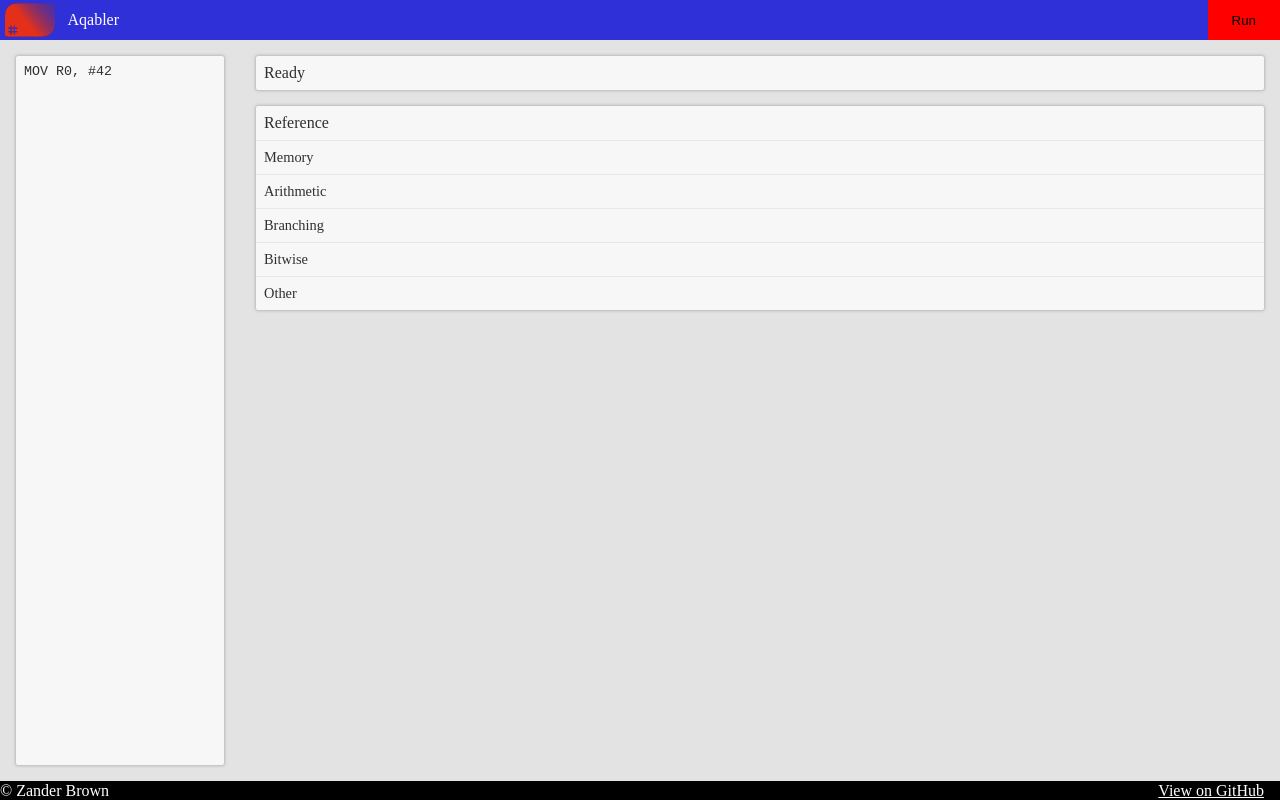
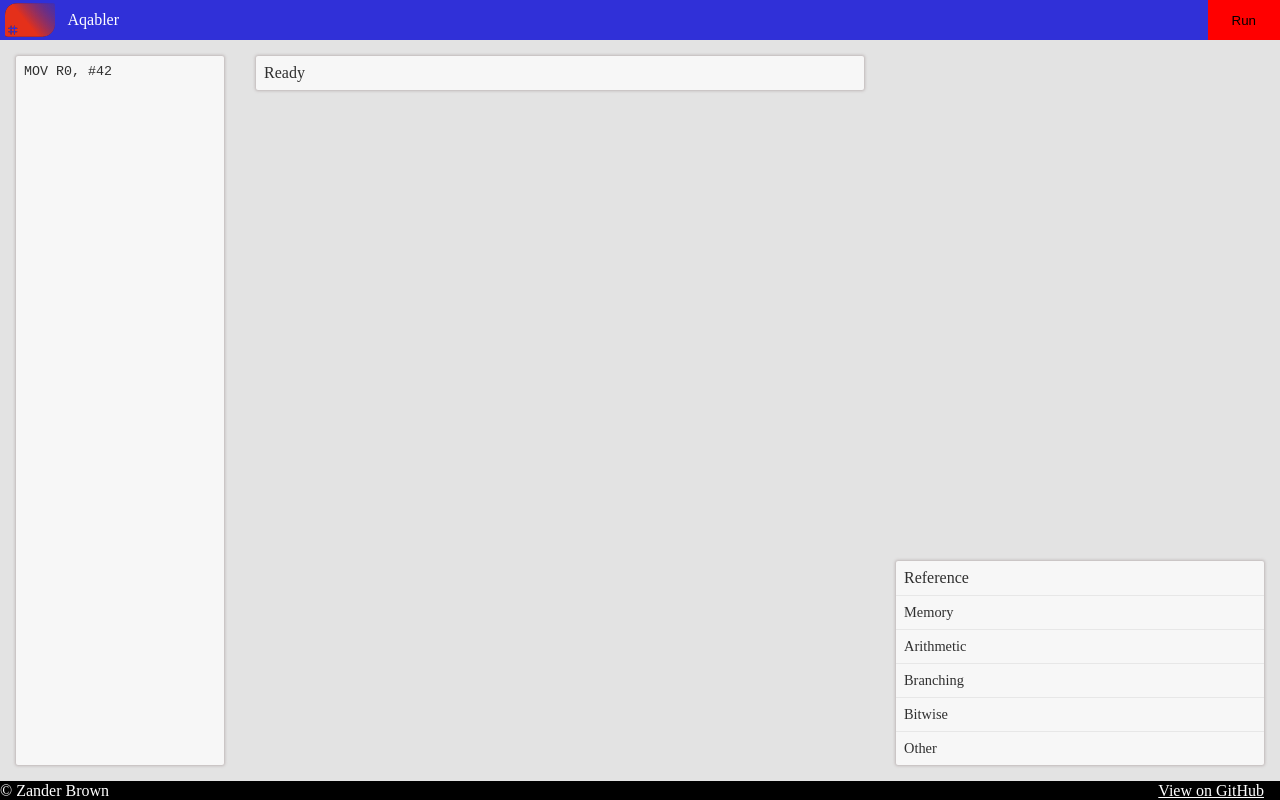
Before and after one commit to ZanderBrown/aqablerweb, a website built with webpack: page index.html in a window 1280 px wide. Built offline with nearby package versions, Linux system fonts and the light colour scheme.

Commit message:
Add a third grid layout

```diff
--- a/index.html
+++ b/index.html
@@ -7,7 +7,7 @@
   <link rel="shortcut icon" type="image/x-icon" href="favicon.png">
   <link rel="canonical" href="https://zanderbrown.github.io/aqablerweb/" />
   <meta name="description" content="Play with AQA Assembly code">
-  <meta name="theme-color" content="#3030d8"/>
+  <meta name="theme-color" content="#3030d8" />
   <title>Aqabler</title>
 </head>
 
@@ -18,8 +18,9 @@
     <button id="run">Run</button>
   </header>
   <textarea class="card" id="source" spellcheck="false" aria-label="Source Code">MOV R0, #42</textarea>
-  <section>
+  <section class="main">
     <div class="card" id="result">Please Wait...</div>
+    <div class="hack01"></div>
     <div class="card registers hidden">
       <div class="title">Registers</div>
       <table>
@@ -31,7 +32,9 @@
         </tbody>
       </table>
     </div>
-    <div class="card reference">
+  </section>
+  <section class="reference">
+    <div class="card">
       <div class="title">Reference</div>
       <p class="heading">Memory</p>
       <ul>
--- a/style.less
+++ b/style.less
@@ -1,6 +1,5 @@
 @header-height: 2.5rem;
 @footer-height: 1.2rem;
-
 .card {
     margin: 1rem;
     box-shadow: 0 0 3px 1px #bfb7b7;
@@ -11,13 +10,11 @@
     transition-property: color, background, box-shadow;
     transition-duration: 0.2s;
     transition-timing-function: ease-in;
-
     .title {
         padding: 0.5rem;
         border-bottom: 1px solid #e7e7e7;
         font-size: 1rem;
     }
-
     &:focus {
         box-shadow: 0 0 3px 1px #918585;
         background: white;
@@ -26,49 +23,77 @@
     }
 }
 
+.hack01 {
+    overflow: hidden;
+    height: 0px;
+    width: 0px;
+}
+
 @keyframes pulse-err {
-	0%, 100% {
+    0%,
+    100% {
         box-shadow: 0 0 3px 1px #bfb7b7;
     }
-	10%, 90% {
+    10%,
+    90% {
         box-shadow: 0 0 3px 1px #bb1616;
     }
 }
 
 body {
     background: #e3e3e3;
-
     display: grid;
-	grid-template: "header header" @header-height
-	"source section" auto
-	"footer footer" @footer-height
-	~"/" 15rem auto;
-	@media (max-width: 35rem) {
-		grid-template: "header" @header-height
-		"source" minmax(10rem, 60vh)
-		"section" auto
-		"footer" @footer-height;
+    grid-template: "header" @header-height "source" minmax(10rem, 60vh) "main" auto "reference" auto "footer" @footer-height;
+    @media (min-width: 35rem) {
+        grid-template: "header header" @header-height "source main" auto "source reference" auto "footer footer" @footer-height ~"/" 15rem auto;
     }
-
+    @media (min-width: 80rem) {
+        grid-template: "header header header" @header-height "source main reference" auto "footer footer footer" @footer-height ~"/" 15rem 40rem auto;
+    }
     textarea {
         border: none;
         grid-area: source;
         resize: none;
         font-family: 'Courier New', Courier, monospace;
     }
-
     section {
-		grid-area: section;
-
+        max-width: 40rem;
+    }
+    section.main {
+        grid-area: main;
         #result {
             &.error {
                 animation: pulse-err 3s infinite;
             }
         }
-
-		.reference {
+        .registers {
             padding: 0;
-
+            table {
+                border-collapse: collapse;
+                .regs {
+                    background: #e7e7e7;
+                }
+                td {
+                    padding: 2px;
+                    &:first-child {
+                        padding-left: 20px;
+                        padding-right: 5px;
+                        text-align: right;
+                    }
+                }
+            }
+            &.hidden {
+                display: none;
+            }
+        }
+    }
+    section.reference {
+        grid-area: reference;
+        @media (min-width: 35rem) and (max-width: 80rem) {
+            align-self: flex-end;
+        }
+        div {
+            padding: 0;
             p.heading {
                 padding: 0.5rem;
                 margin: 0;
@@ -88,69 +113,40 @@ body {
                 &.expanded {
                     max-height: 1024px;
                 }
-
                 li {
                     padding: 0.3rem 0.5rem;
                 }
             }
         }
-
-		.registers {
-			padding: 0;
-
-			table {
-				border-collapse: collapse;
-
-				.regs {
-					background: #e7e7e7;
-				}
-
-				td {
-					padding: 2px;
-					&:first-child {
-						padding-left: 20px;
-						padding-right: 5px;
-						text-align: right;
-					}
     }
 }
 
-			&.hidden {
-				display: none;
-			}
-		}
-	}
-}
-
-body, html {
+body,
+html {
     height: 100%;
     padding: 0px;
     margin: 0px;
 }
 
-body > {
+body {
     header {
         background: #3030d8;
         color: white;
         grid-area: header;
         height: @header-height;
         line-height: @header-height;
-
         * {
             padding-left: 1.5rem;
             padding-right: 1.5rem;
             height: @header-height;
         }
-
         span {
             padding-left: .5rem;
         }
-
         img {
             padding: 0;
             float: left;
         }
-
         button {
             float: right;
             background: red;
@@ -158,14 +154,12 @@ body > {
             color: black;
         }
     }
-
     footer {
         background: black;
         color: white;
         grid-area: footer;
         height: @footer-height;
         line-height: @footer-height;
-
         a {
             float: right;
             color: white !important;
```
Also changed, not shown: docs/index.html (+1 -1 lines), docs/style.css, style.css. Lines whose indentation alone changed are shown as unchanged.
